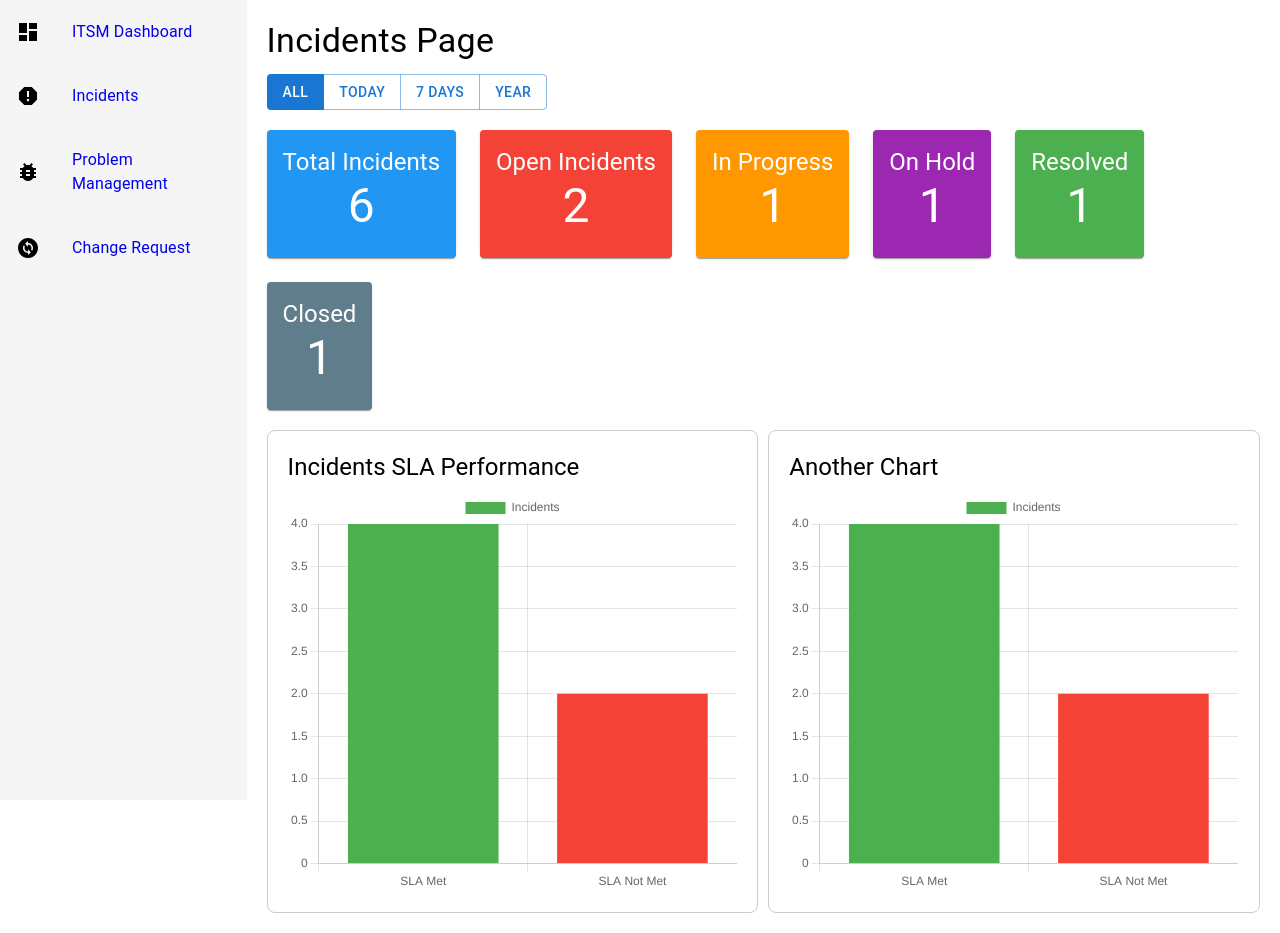
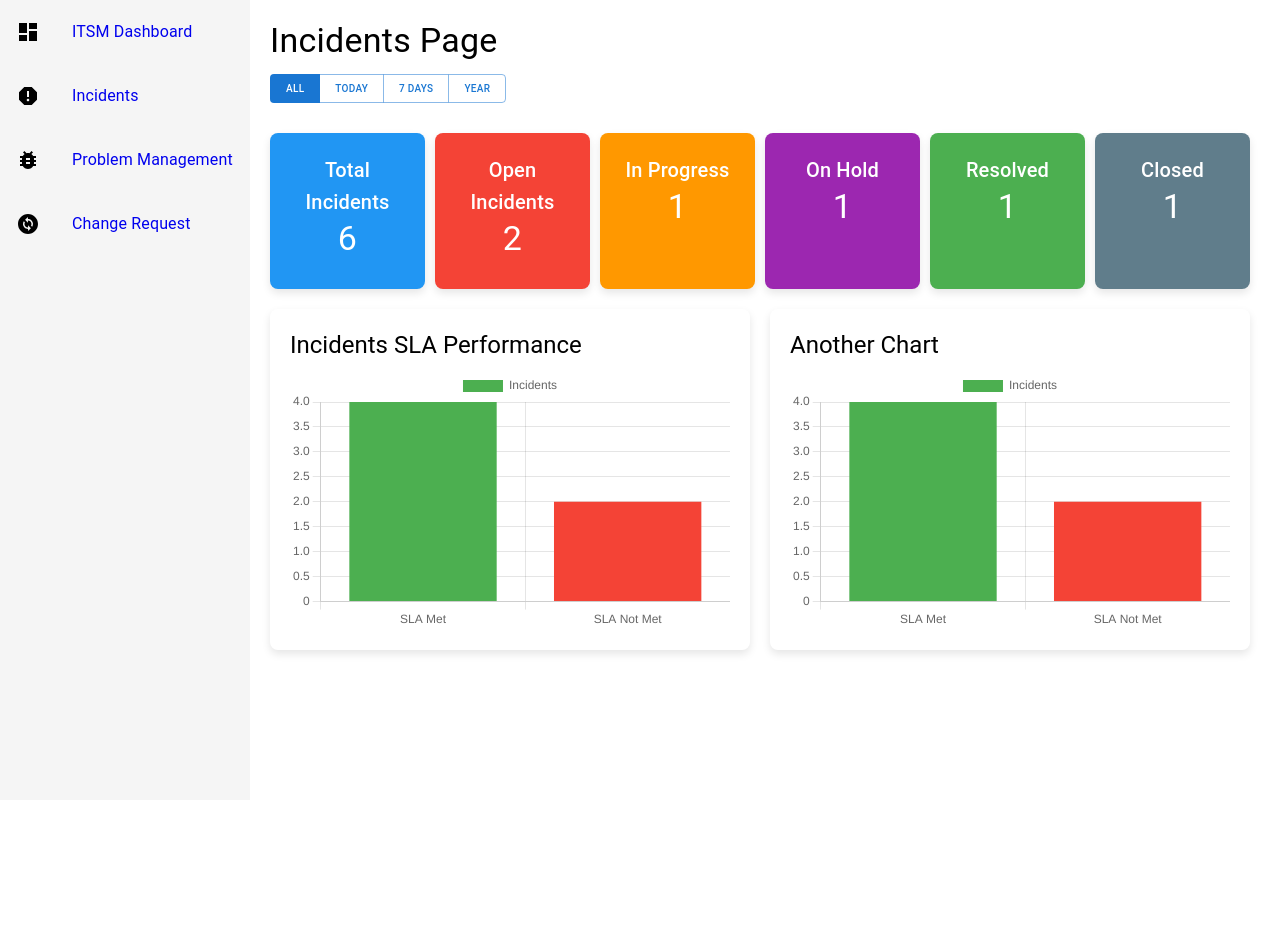
Before and after one commit to fujilar/react_dashboard, a React (Create React App) app: page /incidents in a window 1280 px wide. After the commit the page ends 800 px from the top, so only its background shows below. Built offline with nearby package versions, Linux system fonts and the light colour scheme.

Commit message:
edit that align and adjustable nicely

```diff
--- a/src/App.js
+++ b/src/App.js
@@ -30,6 +30,7 @@ import { BrowserRouter as Router, Route, Routes } from 'react-router-dom';
 import Sidebar from './Sidebar';
 import Dashboard from './Dashboard';
 import Incidents from './Incidents';
+import Problem from './Problem';
 
 const App = () => {
     return (
@@ -40,7 +41,7 @@ const App = () => {
             <Routes>
               <Route path="/" element={<Dashboard />} />
               <Route path="/incidents" element={<Incidents />} />
-              <Route path="/problems" element={<h2>Problem Management</h2>} />
+              <Route path="/problems" element={<Problem />} />
               <Route path="/changes" element={<h2>Change Request</h2>} />
             </Routes>
           </div>
--- a/src/Incidents.js
+++ b/src/Incidents.js
@@ -1,5 +1,5 @@
 import React, { useState } from 'react';
-import { Grid2, Card, CardContent, Typography, Button, ButtonGroup } from '@mui/material';
+import { Grid, Grid2, Card, CardContent, Typography, Button, ButtonGroup } from '@mui/material';
 import { Bar } from 'react-chartjs-2';
 import {
     Chart as ChartJS,
@@ -22,7 +22,6 @@ const sampleIncidents = [
     { id: 5, status: 'On Hold', sla: 'Not Met', date: new Date('2024-10-20') },
     { id: 6, status: 'Open', sla: 'Met', date: new Date('2023-12-31') },
 ];
-
 
 // Utility function to filter incidents based on the selected filter
 const filterIncidents = (incidents, filter) => {
@@ -79,15 +78,6 @@ const Incidents = () => {
     const [filter, setFilter] = useState('All');
     const filteredIncidents = filterIncidents(sampleIncidents, filter);
 
-    // const [ticketCounts, setTicketCounts] = useState({
-    //     totalIncidents: sampleIncidents.length,
-    //     openIncidents: sampleIncidents.filter(incident => incident.status === 'Open').length,
-    //     inProgressIncidents: sampleIncidents.filter(incident => incident.status === 'In Progress').length,
-    //     onHoldIncidents: sampleIncidents.filter(incident => incident.status === 'On Hold').length,
-    //     resolvedIncidents: sampleIncidents.filter(incident => incident.status === 'Resolved').length,
-    //     closedIncidents: sampleIncidents.filter(incident => incident.status === 'Closed').length,
-    // });
-
     const dashboardItems = [
         { label: 'Total Incidents', value: filteredIncidents.length, color: '#2196f3' },
         { label: 'Open Incidents', value: filteredIncidents.filter(incident => incident.status === 'Open').length, color: '#f44336' },
@@ -118,55 +108,68 @@ const Incidents = () => {
     return (
         <div style={{ padding: '20px' }}>
 
-            {/* Page title */}
-            <Typography variant="h4" gutterBottom>Incidents Page</Typography>
+            <Typography variant="h4" gutterBottom>
+                Incidents Page
+            </Typography>
 
-            {/* Button group */}
-            <ButtonGroup style={{ marginBottom: '20px' }}>
+            <ButtonGroup style={{
+                marginBottom: '20px',
+                marginRight: '10px'
+                }}>
                 {['All', 'Today', '7 Days', 'Year'].map(label => (
                     <Button
                         key={label}
                         variant={filter === label ? 'contained' : 'outlined'}
                         onClick={() => setFilter(label)}
+                        sx={{
+                            fontSize: '10px', // Adjust font size here
+                        }}
                     >
                         {label}
                     </Button>
                 ))}
             </ButtonGroup>
 
-            {/* Dashboard cards */}
-            <Grid2
+            <Grid
                 container
-                spacing={3}
+                // spacing={3}
+                style={{
+                    width: '100%',
+                    margin: '0 auto', // Centers the grid container
+                }}
                 >
                 {dashboardItems.map((item, index) => (
-                    <Grid2
+                    <Grid
                         item
                         xs={12}
                         sm={6}
                         md={4}
                         lg={2}
-                        key={index}>
-
+                        key={index}
+                        style={{ display: 'flex' }} // Ensures the grid item stretches
+                    >
                     <Card
                         style={{
                             backgroundColor: item.color,
                             color: 'white',
-                            width: '100%',
                             textAlign: 'center',
-
+                            padding: '5px',
+                            borderRadius: '8px',
+                            marginRight: '10px',
+                            marginTop: '10px',
+                            boxShadow: '0 4px 8px rgba(0, 0, 0, 0.1)',
+                            // height: '100%',
+                            flex: 1, // Ensures the card stretches
                             }}>
                             <CardContent>
-                                <Typography variant="h5">{item.label}</Typography>
-                                <Typography variant="h3">{item.value}</Typography>
+                                <Typography variant="h6">{item.label}</Typography>
+                                <Typography variant="h4">{item.value}</Typography>
                             </CardContent>
                         </Card>
-                    </Grid2>
+                    </Grid>
                 ))}
-            </Grid2>
+            </Grid>
 
-            {/* Incidents list SLA Chart  DASHBOARD */}
-            {/* Container */}
             <div style={{
                 display: 'flex',
                 flexWrap: 'wrap', // Allows stacking on smaller screens
@@ -177,14 +180,16 @@ const Incidents = () => {
                 marginTop: '20px',
             }}>
 
-                {/* Left Chart Block */}
+
                 <div style={{
                     flex: '1 1 48%', // Takes up 48% of the width on larger screens
-                    minWidth: '300px', // Ensures the chart doesn't shrink too much
+                    minWidth: '150px', // Ensures the chart doesn't shrink too much
                     padding: '20px',
-                    border: '1px solid #ccc',
+                    // border: '1px solid #ccc',
                     borderRadius: '8px',
                     boxSizing: 'border-box',
+                    marginRight: '10px',
+                    boxShadow: '0 4px 8px rgba(0, 0, 0, 0.1)',
                 }}>
 
                     <Typography variant="h5" gutterBottom>
@@ -192,21 +197,22 @@ const Incidents = () => {
                     </Typography>
 
                     <div style={{
-                            height: '400px',
+                            height: '260px',
                             width: '100%',
                     }}>
                     <Bar data={chartData} options={chartOptions} />
                     </div>
                 </div>
 
-                {/* Right Chart Block */}
                 <div style={{
                     flex: '1 1 48%', // Takes up 48% of the width on larger screens
-                    minWidth: '300px', // Ensures the chart doesn't shrink too much
+                    minWidth: '150px', // Ensures the chart doesn't shrink too much
                     padding: '20px',
-                    border: '1px solid #ccc',
+                    // border: '1px solid #ccc',
                     borderRadius: '8px',
                     boxSizing: 'border-box',
+                    marginRight: '10px',
+                    boxShadow: '0 4px 8px rgba(0, 0, 0, 0.1)',
                 }}>
 
                     <Typography variant="h5" gutterBottom>
@@ -214,7 +220,7 @@ const Incidents = () => {
                     </Typography>
 
                     <div style={{
-                        height: '400px',
+                        height: '260px',
                         width: '100%'
                     }}>
                     <Bar data={chartData} options={chartOptions} />
@@ -222,6 +228,7 @@ const Incidents = () => {
                 </div>
 
             </div>
+
         </div>
     );
 };
--- /dev/null
+++ b/src/Problem.js
@@ -0,0 +1,57 @@
+import React from 'react';
+import { Grid, Card, CardContent, Typography } from '@mui/material';
+
+const Problem = () => {
+    return (
+        <div style={{ padding: '20px' }}>
+            <Typography variant="h4" gutterBottom>
+                Responsive Cards Example
+            </Typography>
+
+            {/* Grid Container */}
+            <Grid
+                container
+                spacing={3} // Controls spacing between grid items
+                style={{
+                    width: '100%',
+                    margin: '0 auto', // Centers the grid container
+                }}
+            >
+                {/* Render 6 Identical Cards */}
+                {Array.from({ length: 6 }).map((_, index) => (
+                    <Grid
+                        item
+                        xs={12}  // Full width on extra-small screens
+                        sm={6}   // Two cards per row on small screens
+                        md={4}   // Three cards per row on medium screens
+                        lg={2}   // Six cards per row on large screens
+                        key={index}
+                        style={{ display: 'flex' }} // Ensures the grid item stretches
+                    >
+                        <Card
+                            style={{
+                                backgroundColor: '#4caf50',
+                                color: 'white',
+                                textAlign: 'center',
+                                padding: '5px',
+                                borderRadius: '8px',
+                                boxShadow: '0 4px 8px rgba(0, 0, 0, 0.1)',
+                                // height: '100%',
+                                flex: 1, // Ensures the card stretches
+                            }}
+                        >
+                            <CardContent>
+                                <Typography variant="h5">Card Title</Typography>
+                                <Typography variant="body1">
+                                    This is an example card.
+                                </Typography>
+                            </CardContent>
+                        </Card>
+                    </Grid>
+                ))}
+            </Grid>
+        </div>
+    );
+};
+
+export default Problem;
```
